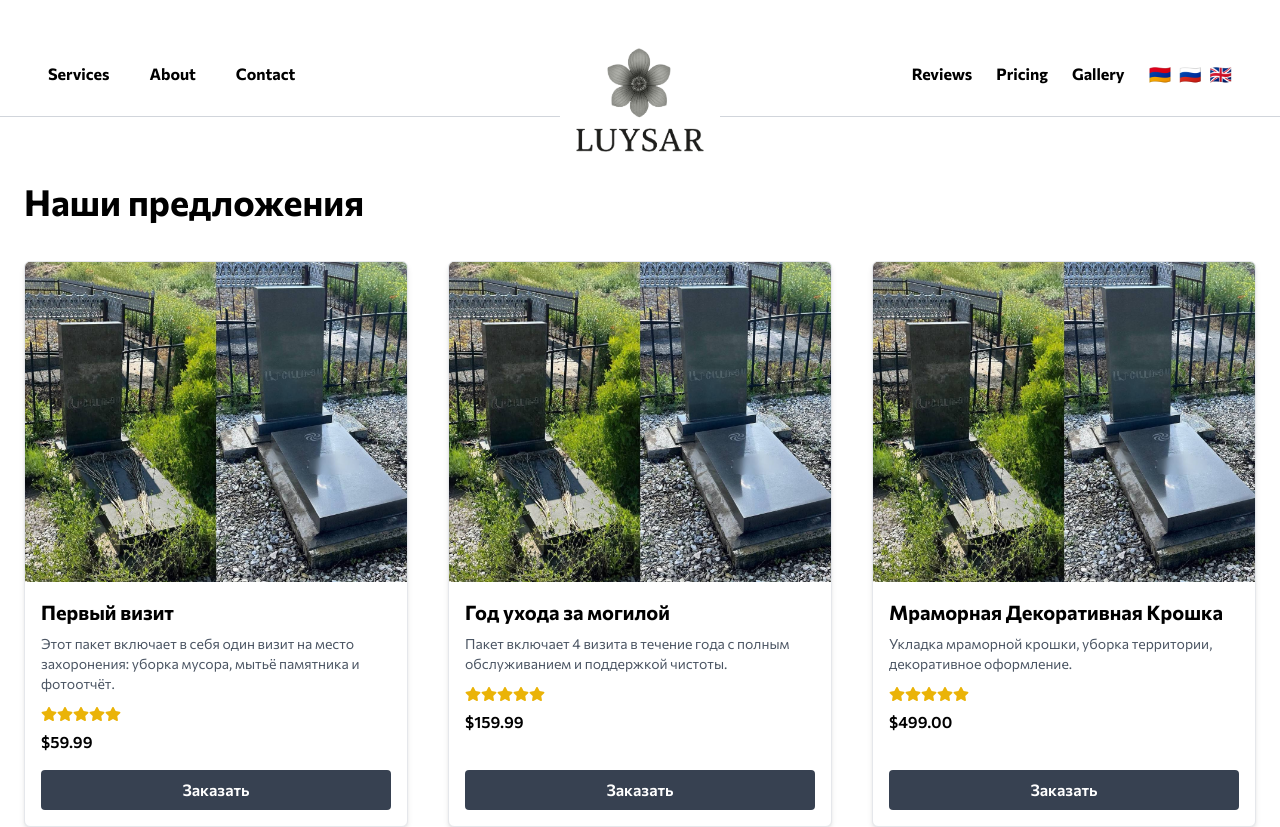
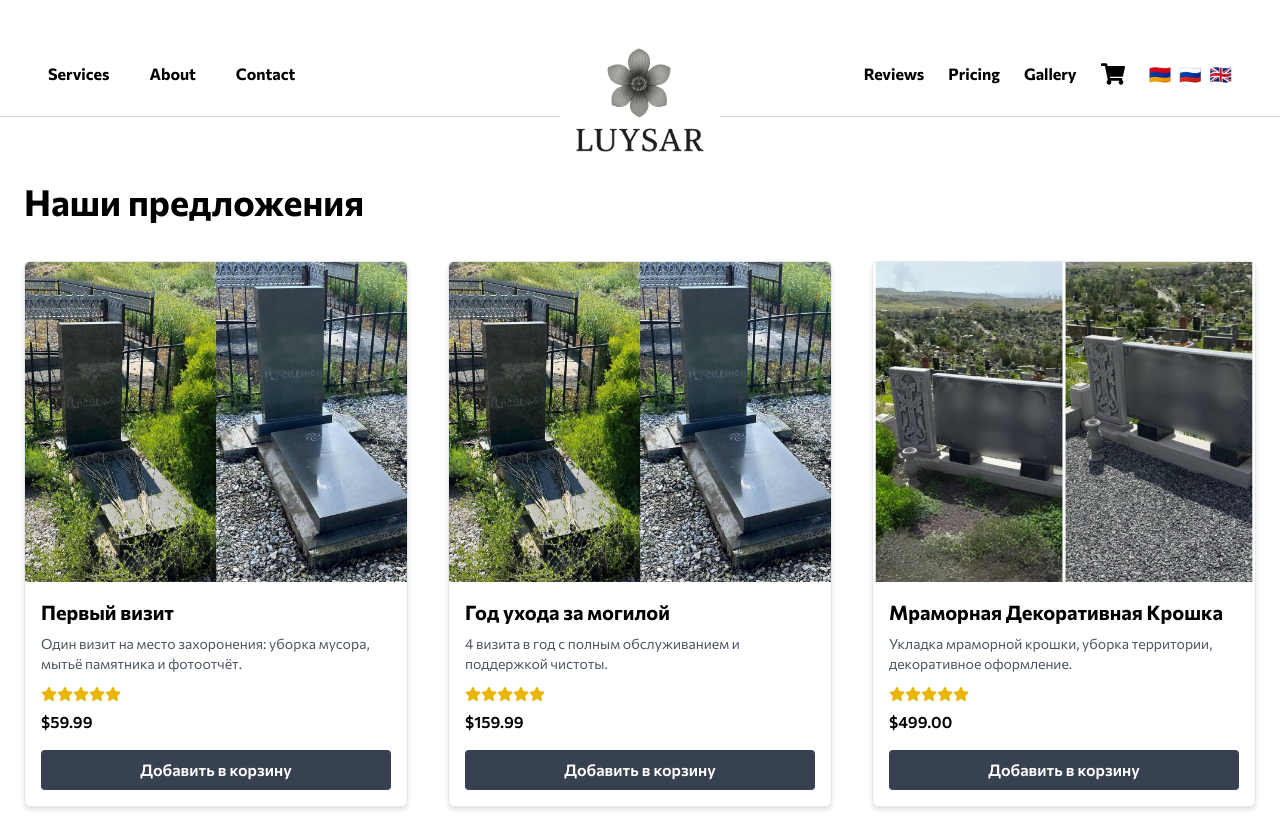
Before and after one commit to GorSoghomonian/Luysar_latest, a React (Vite) app: page /services in a window 1280 px wide. Shown: the top 827 px of the page. Built offline with nearby package versions, Linux system fonts and the light colour scheme.

Commit message:
добавил корзину также переход на ватсапп для оформления заказа

```diff
--- a/src/components/Navbar.jsx
+++ b/src/components/Navbar.jsx
@@ -1,13 +1,17 @@
 import React, { useState } from 'react';
 import { HiMenu, HiX } from 'react-icons/hi';
+import { FaShoppingCart } from 'react-icons/fa';
 import { useTranslation } from 'react-i18next';
 import { useLocation, useNavigate, Link } from 'react-router-dom';
+import { useCart } from '../context/CartContext';
 
 export default function Navbar() {
   const [isMenuOpen, setIsMenuOpen] = useState(false);
   const { t, i18n } = useTranslation();
   const location = useLocation();
   const navigate = useNavigate();
+  const { cart } = useCart();
+  const cartItemCount = cart.length;
 
   const scrollTo = (id) => {
     const section = document.getElementById(id);
@@ -68,6 +72,16 @@ export default function Navbar() {
           </Link>
           {menuItem(t('menu.gallery'), 'gallery')}
 
+          {/* Корзина */}
+          <Link to="/cart" className="relative">
+            <FaShoppingCart className="text-2xl text-black hover:text-gray-600" />
+            {cartItemCount > 0 && (
+              <span className="absolute -top-2 -right-2 bg-red-500 text-white text-xs w-5 h-5 rounded-full flex items-center justify-center">
+                {cartItemCount}
+              </span>
+            )}
+          </Link>
+
           {/* Языки */}
           <div className="ml-4 flex gap-2">
             <button onClick={() => i18n.changeLanguage('hy')} className="text-lg">🇦🇲</button>
@@ -98,6 +112,13 @@ export default function Navbar() {
           </Link>
           {menuItem(t('menu.gallery'), 'gallery')}
 
+          {/* Корзина в мобильном меню */}
+          <Link to="/cart" className="flex items-center gap-2 text-black font-bold" onClick={() => setIsMenuOpen(false)}>
+            <FaShoppingCart />
+            {cartItemCount > 0 && <span>({cartItemCount})</span>}
+          </Link>
+
+          {/* Языки */}
           <div className="pt-4 flex gap-3">
             <button onClick={() => i18n.changeLanguage('hy')} className="text-lg">🇦🇲</button>
             <button onClick={() => i18n.changeLanguage('ru')} className="text-lg">🇷🇺</button>
--- /dev/null
+++ b/src/context/CartContext.jsx
@@ -0,0 +1,85 @@
+// // src/context/CartContext.jsx
+// import React, { createContext, useContext, useState } from 'react';
+
+// const CartContext = createContext();
+
+// export const CartProvider = ({ children }) => {
+//   const [cart, setCart] = useState([]);
+
+//   const addToCart = (item) => {
+//     setCart((prevCart) => [...prevCart, item]);
+//   };
+
+//   const clearCart = () => {
+//     setCart([]);
+//   };
+
+//   return (
+//     <CartContext.Provider value={{ cart, addToCart, clearCart }}>
+//       {children}
+//     </CartContext.Provider>
+//   );
+// };
+
+// export const useCart = () => useContext(CartContext);
+
+
+import React, { createContext, useContext, useEffect, useState } from 'react';
+
+const CartContext = createContext();
+
+export const CartProvider = ({ children }) => {
+  const [cart, setCart] = useState([]);
+  const [notification, setNotification] = useState(null);
+
+  // Загрузка из localStorage при старте
+  useEffect(() => {
+    const storedCart = localStorage.getItem('cart');
+    if (storedCart) {
+      setCart(JSON.parse(storedCart));
+    }
+  }, []);
+
+  // Сохранение в localStorage при каждом изменении корзины
+  useEffect(() => {
+    localStorage.setItem('cart', JSON.stringify(cart));
+  }, [cart]);
+
+  const addToCart = (item) => {
+    setCart((prev) => [...prev, item]);
+    showNotification('Товар добавлен в корзину');
+  };
+
+  const removeFromCart = (itemToRemove) => {
+    setCart((prev) =>
+      prev.filter((item, index) => index !== prev.indexOf(itemToRemove))
+    );
+  };
+
+  const clearCart = () => {
+    setCart([]);
+  };
+
+  const showNotification = (message) => {
+    setNotification(message);
+    setTimeout(() => {
+      setNotification(null);
+    }, 3000); // уведомление исчезнет через 3 секунды
+  };
+
+  return (
+    <CartContext.Provider
+      value={{
+        cart,
+        addToCart,
+        removeFromCart,
+        clearCart,
+        notification,
+      }}
+    >
+      {children}
+    </CartContext.Provider>
+  );
+};
+
+export const useCart = () => useContext(CartContext);
--- a/src/main.jsx
+++ b/src/main.jsx
@@ -4,13 +4,20 @@ import App from './App.jsx'
 import './index.css'
 import './i18n';
 import { BrowserRouter } from 'react-router-dom';
+import { CartProvider } from './context/CartContext';
+
+
+
+
 
 
 
 ReactDOM.createRoot(document.getElementById('root')).render(
   <React.StrictMode>
     <BrowserRouter>
-      <App />
+      <CartProvider>
+        <App />
+      </ CartProvider>
     </BrowserRouter>
   </React.StrictMode>
 );
--- /dev/null
+++ b/src/routes/CartPage.jsx
@@ -0,0 +1,84 @@
+// src/routes/CartPage.jsx
+import React from 'react';
+import { useCart } from '../context/CartContext';
+import { Link } from 'react-router-dom';
+import { Helmet } from 'react-helmet';
+
+export default function CartPage() {
+  const { cart, clearCart, removeFromCart } = useCart();
+
+  const total = cart.reduce((sum, item) => sum + parseFloat(item.price), 0).toFixed(2);
+
+  const generateWhatsAppLink = () => {
+    const phone = '37433431413'; // без плюса
+    const list = cart
+      .map((item, index) => `${index + 1}. ${item.title} — $${item.price}`)
+      .join('%0A');
+    const message = `Здравствуйте! Я хочу оформить заказ:%0A%0A${list}%0A%0AИтого: $${total}`;
+    return `https://wa.me/${phone}?text=${message}`;
+  };
+
+  if (cart.length === 0) {
+    return (
+      <div className="max-w-4xl mx-auto py-20 px-6 text-center font-sans">
+        <Helmet>
+          <title>Корзина пуста | Luysar</title>
+          <meta name="description" content="Ваша корзина пуста. Перейдите к выбору услуг и оформите заказ." />
+        </Helmet>
+        <h1 className="text-3xl font-bold mb-4">Корзина пуста</h1>
+        <Link to="/services" className="text-blue-600 underline">Перейти к услугам</Link>
+      </div>
+    );
+  }
+
+  return (
+    <div className="max-w-4xl mx-auto py-16 px-6 font-sans">
+      <Helmet>
+        <title>Корзина | Luysar</title>
+        <meta name="description" content="Просмотрите и оформите выбранные услуги по уходу за могилами. Прозрачная корзина и удобное оформление заказа." />
+        <script type="application/ld+json">
+          {JSON.stringify({
+            '@context': 'https://schema.org',
+            '@type': 'WebPage',
+            'name': 'Корзина',
+            'description': 'Выбранные услуги по уходу за могилами — Luysar',
+            'url': 'https://luysar.am/cart'
+          })}
+        </script>
+      </Helmet>
+
+      <h1 className="text-3xl font-bold mb-6">Ваша корзина</h1>
+      <div className="space-y-6">
+        {cart.map((item, index) => (
+          <div key={index} className="flex items-center border rounded p-4 gap-4">
+            <img src={item.image} alt={item.title} className="w-24 h-24 object-cover rounded" />
+            <div className="flex-1">
+              <h2 className="font-bold text-lg">{item.title}</h2>
+              <p className="text-sm text-gray-600">{item.description}</p>
+              <p className="font-semibold mt-2">${item.price}</p>
+            </div>
+            <button
+              onClick={() => removeFromCart(item)}
+              className="ml-4 text-red-500 hover:text-red-700 text-sm"
+            >
+              Удалить
+            </button>
+          </div>
+        ))}
+      </div>
+
+      <div className="mt-10 text-right">
+        <p className="text-xl font-bold mb-4">Итого: ${total}</p>
+        <a
+          href={generateWhatsAppLink()}
+          target="_blank"
+          rel="noopener noreferrer"
+          onClick={() => clearCart()}
+          className="inline-block bg-green-600 text-white px-6 py-2 rounded hover:bg-green-700 transition"
+        >
+          Оформить заказ в WhatsApp
+        </a>
+      </div>
+    </div>
+  );
+}
--- a/src/routes/Services.jsx
+++ b/src/routes/Services.jsx
@@ -1,17 +1,30 @@
-import React from 'react';
+import React, { useState } from 'react';
 import { FaStar } from 'react-icons/fa';
+import { Helmet } from 'react-helmet';
+import { useCart } from '../context/CartContext';
+import { useNavigate } from 'react-router-dom';
 
 export default function Services() {
+  const { addToCart } = useCart();
+  const navigate = useNavigate();
+  const [showNotification, setShowNotification] = useState(false);
+
+  const handleAddToCart = (item) => {
+    addToCart(item);
+    setShowNotification(true);
+    setTimeout(() => setShowNotification(false), 2000);
+  };
+
   const cards = [
     {
       title: 'Первый визит',
-      description: 'Этот пакет включает в себя один визит на место захоронения: уборка мусора, мытьё памятника и фотоотчёт.',
+      description: 'Один визит на место захоронения: уборка мусора, мытьё памятника и фотоотчёт.',
       price: '59.99',
       image: '/gallery2.jpg',
     },
     {
       title: 'Год ухода за могилой',
-      description: 'Пакет включает 4 визита в течение года с полным обслуживанием и поддержкой чистоты.',
+      description: '4 визита в год с полным обслуживанием и поддержкой чистоты.',
       price: '159.99',
       image: '/gallery2.jpg',
     },
@@ -19,11 +32,11 @@ export default function Services() {
       title: 'Мраморная Декоративная Крошка',
       description: 'Укладка мраморной крошки, уборка территории, декоративное оформление.',
       price: '499.00',
-      image: '/gallery2.jpg',
+      image: '/kroshka.jpeg',
     },
     {
       title: 'Гвоздики 100 шт',
-      description: '100 гвоздик будет доставлены и возложены к могиле с уважением и заботой.',
+      description: '100 гвоздик будут возложены к могиле с уважением и заботой.',
       price: '149.99',
       image: '/flowers.webp',
     },
@@ -41,42 +54,71 @@ export default function Services() {
     },
     {
       title: 'Розы 20 шт',
-      description: '20 роз будут возложены к памятнику. Символ памяти и любви.',
+      description: '20 роз возложены к памятнику. Символ памяти и любви.',
       price: '79.99',
       image: '/rose.jpg',
     },
     {
       title: 'Розы 100 шт',
-      description: '100 роз будут возложены к памятнику. Символ памяти и любви.',
+      description: '100 роз возложены к памятнику. Символ памяти и любви.',
       price: '199.99',
       image: '/rose.jpg',
     },
   ];
 
   return (
-    <div className="py-16 px-6 max-w-7xl mx-auto font-sans">
+    <div className="py-16 px-6 max-w-7xl mx-auto font-sans relative">
+      <Helmet>
+        <title>Услуги по уходу за могилами | LUYSAR</title>
+        <meta
+          name="description"
+          content="Уход за могилами, доставка цветов, декоративная крошка, венки и другие услуги от LUYSAR."
+        />
+        <script type="application/ld+json">
+          {JSON.stringify({
+            '@context': 'https://schema.org',
+            '@type': 'WebPage',
+            'name': 'Услуги LUYSAR',
+            'description': 'Закажите профессиональные услуги по уходу за могилами и цветочные композиции с доставкой.',
+          })}
+        </script>
+      </Helmet>
+
+      {/* Уведомление */}
+      {showNotification && (
+        <div className="fixed top-5 right-5 bg-green-600 text-white py-2 px-4 rounded shadow-md z-50 animate-fade-in-out">
+          Товар добавлен в корзину
+        </div>
+      )}
+
       <h1 className="text-3xl md:text-4xl font-bold mb-10">Наши предложения</h1>
       <div className="grid grid-cols-1 sm:grid-cols-2 lg:grid-cols-3 gap-10">
         {cards.map((card, index) => (
-          <div key={index} className="flex flex-col h-full border rounded-md shadow-md overflow-hidden bg-white">
-            <img
-              src={card.image}
-              alt={card.title}
-              className="w-full h-80 object-cover"
-            />
-            <div className="flex flex-col justify-between flex-grow p-4">
+          <div
+            key={index}
+            className="flex flex-col h-full border rounded-md shadow-md overflow-hidden bg-white transition-transform hover:scale-[1.02]"
+          >
+            <img src={card.image} alt={card.title} className="w-full h-80 object-cover" />
+            <div className="flex flex-col justify-between flex-grow p-4" itemScope itemType="https://schema.org/Product">
               <div>
-                <h3 className="text-xl font-bold mb-2">{card.title}</h3>
-                <p className="text-sm text-gray-600 mb-3">{card.description}</p>
+                <h3 className="text-xl font-bold mb-2" itemProp="name">{card.title}</h3>
+                <p className="text-sm text-gray-600 mb-3" itemProp="description">{card.description}</p>
+                <meta itemProp="image" content={card.image} />
                 <div className="flex text-yellow-500 mb-2">
                   {[...Array(5)].map((_, i) => (
                     <FaStar key={i} />
                   ))}
                 </div>
-                <p className="font-semibold mb-4">${card.price}</p>
+                <p className="font-semibold mb-4" itemProp="offers" itemScope itemType="https://schema.org/Offer">
+                  <span itemProp="priceCurrency" content="USD">$</span>
+                  <span itemProp="price">{card.price}</span>
+                </p>
               </div>
-              <button className="w-full py-2 bg-gray-700 text-white font-semibold rounded hover:bg-gray-800 transition mt-auto">
-                Заказать
+              <button
+                onClick={() => handleAddToCart(card)}
+                className="w-full py-2 bg-gray-700 text-white font-semibold rounded hover:bg-gray-800 transition mt-auto"
+              >
+                Добавить в корзину
               </button>
             </div>
           </div>
```
Also changed, not shown: src/App.jsx (+8 -5 lines), src/index.css (+26 -0 lines), public/kroshka.jpeg (added).
